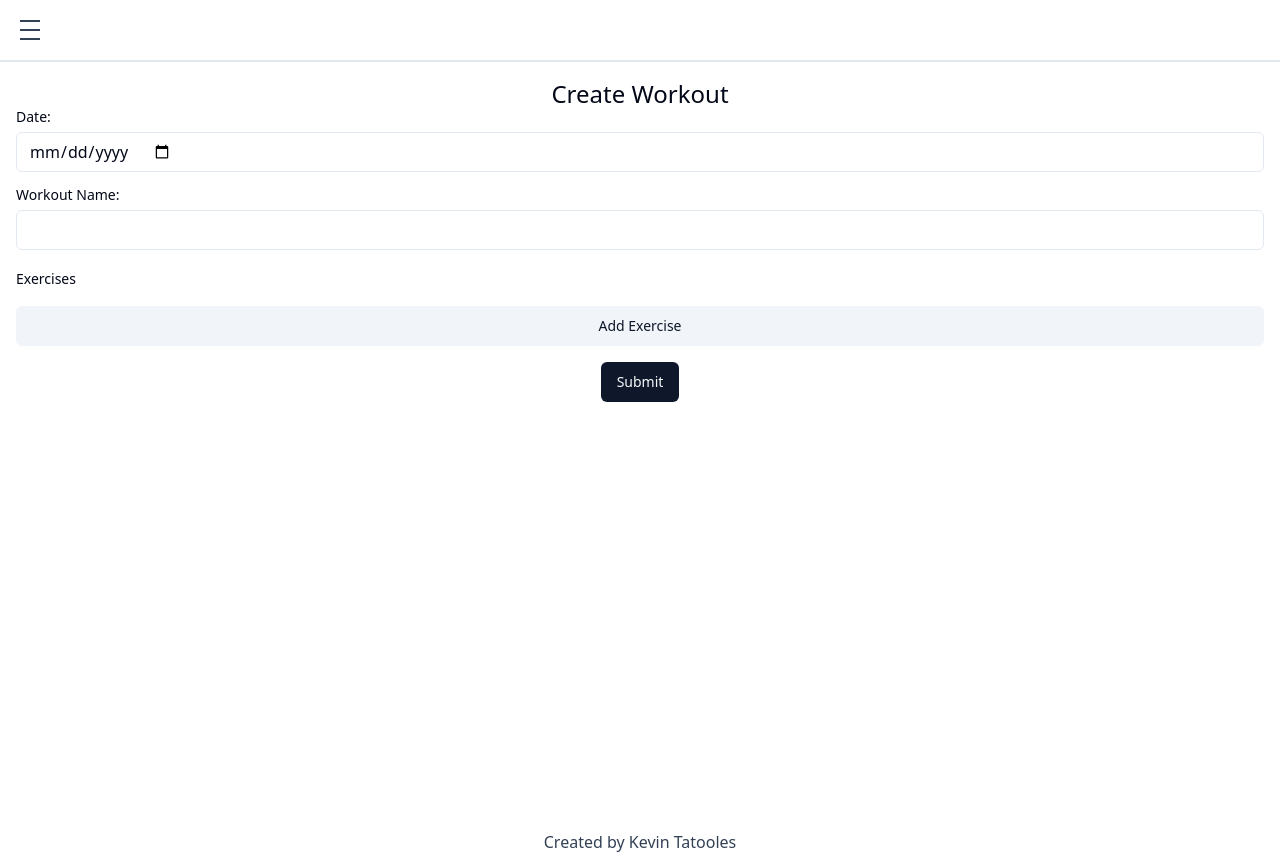
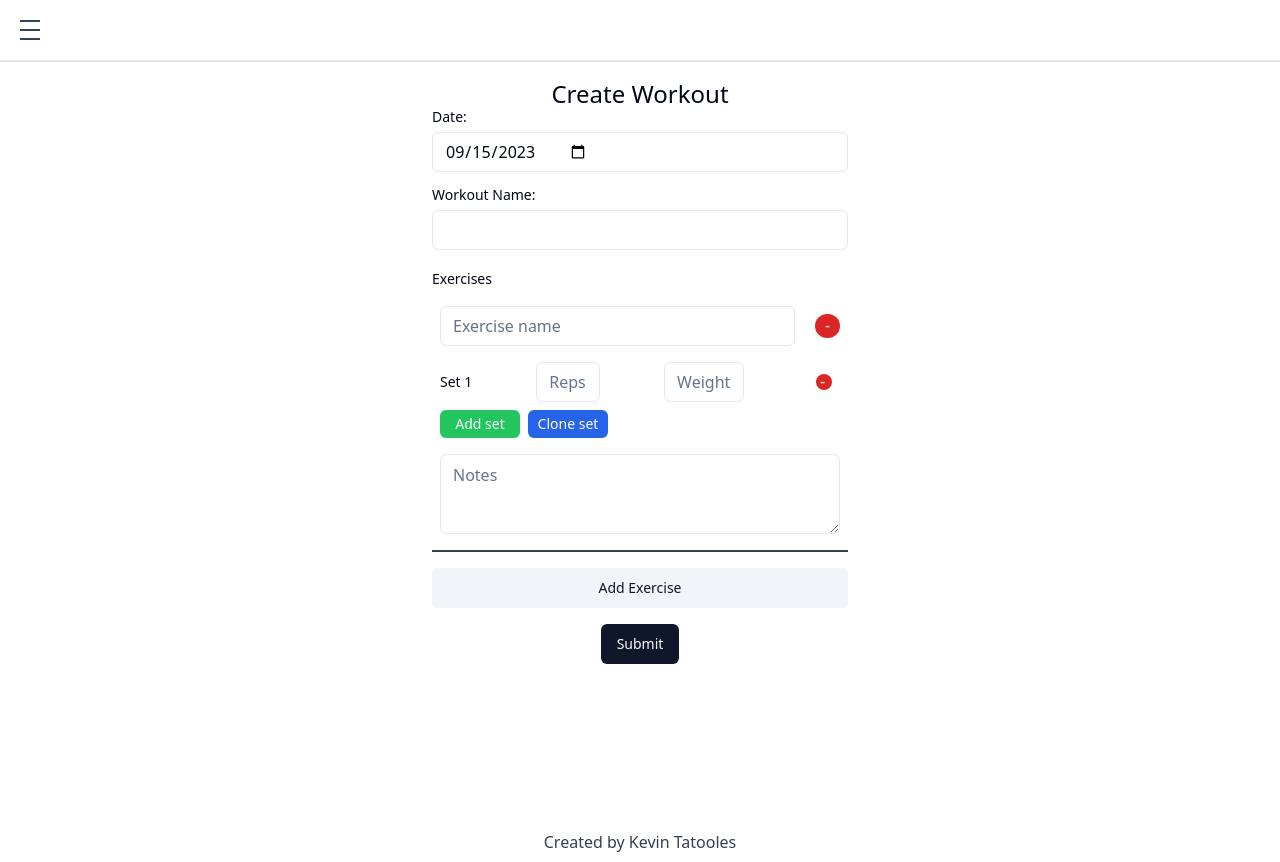
Before and after one commit to Tatooles/next-fitness-tracker, a Next.js app: page /workouts/create in a window 1280 px wide. Built offline with nearby package versions, Linux system fonts and the light colour scheme.

Commit message:
Add default vals and style for larger screens

```diff
--- a/app/workouts/create/page.tsx
+++ b/app/workouts/create/page.tsx
@@ -47,6 +47,11 @@ export default function CreateWorkoutPage() {
     getValues,
   } = useForm<TWorkoutFormSchema>({
     resolver: zodResolver(workoutFormSchema),
+    defaultValues: {
+      date: new Date().toISOString().substring(0, 10),
+      name: "",
+      exercises: [{ name: "", notes: "", sets: [{ reps: "", weight: "" }] }],
+    },
   });
 
   const { fields, append, remove } = useFieldArray({
@@ -55,8 +60,8 @@ export default function CreateWorkoutPage() {
   });
 
   return (
-    <div className="p-4 text-center">
-      <h2 className="text-2xl">Create Workout</h2>
+    <div className="mx-auto p-4 sm:max-w-md">
+      <h2 className="text-center text-2xl">Create Workout</h2>
 
       <form
         onSubmit={handleSubmit(onSubmit)}
```
